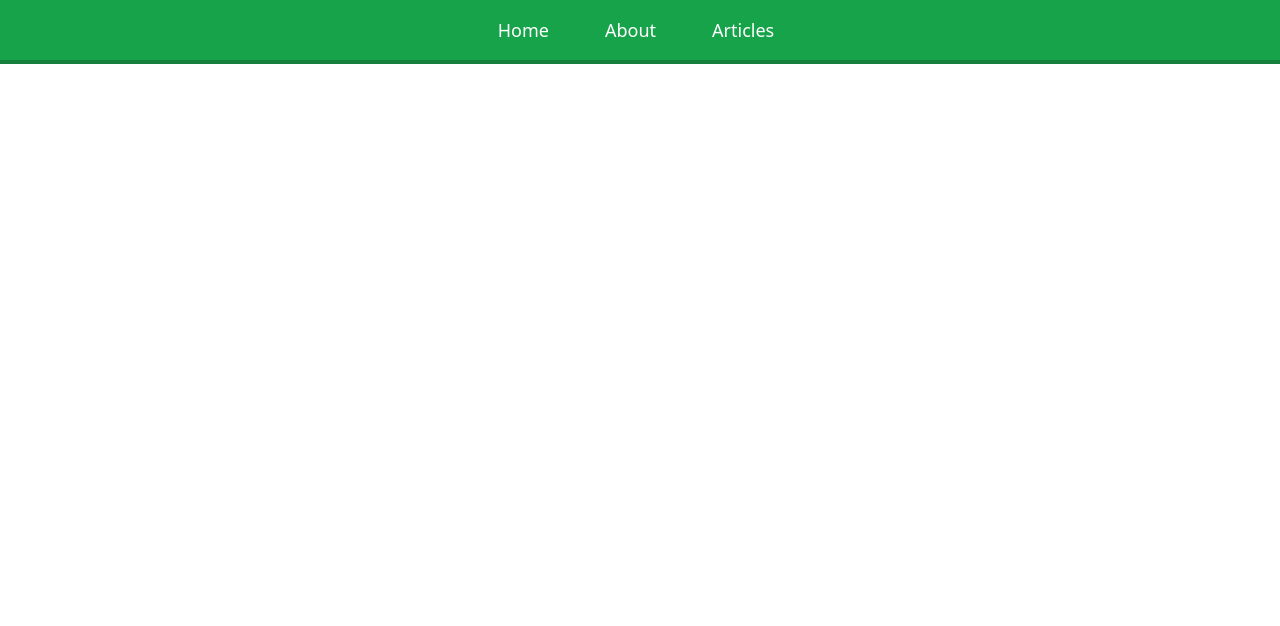
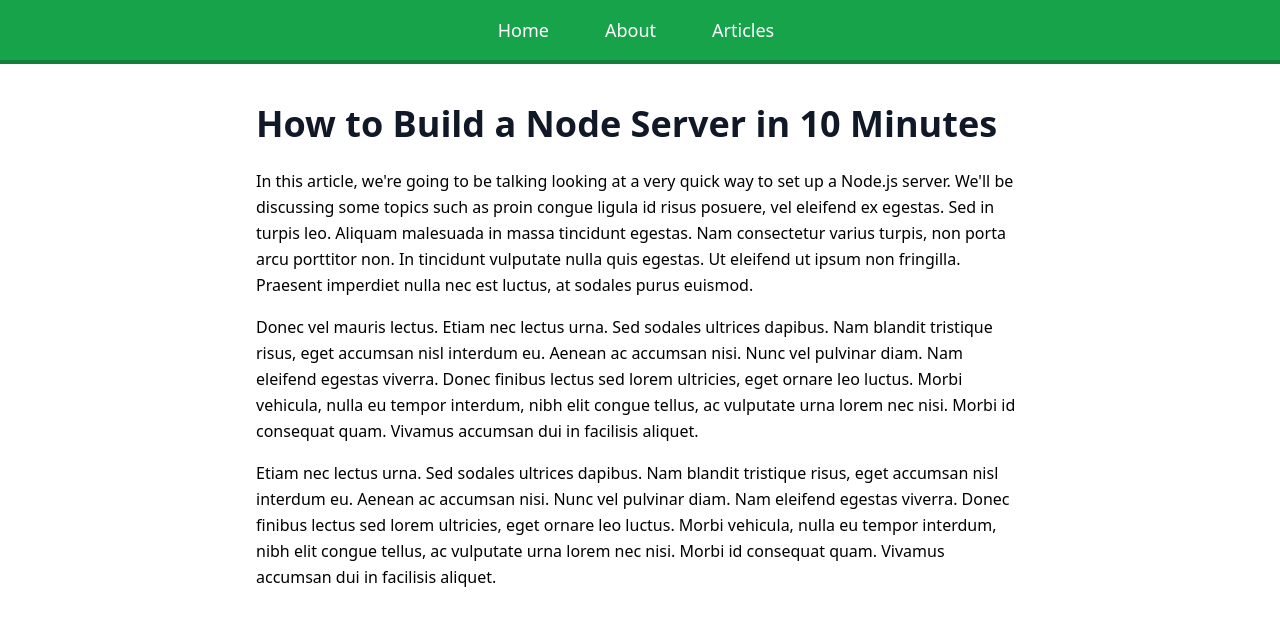
Before and after one commit to mangala-karunarathne/blog, a React (Create React App) app in the folder frontend/: page /article/learn-node in a window 1280 px wide. Before the commit this address had no page. Shown: the top 626 px of the page. Built offline with nearby package versions, Linux system fonts and the light colour scheme; the HTML template or start-up script is replaced by a standard one.

Commit message:
Article Content Page

```diff
--- a/frontend/src/App.js
+++ b/frontend/src/App.js
@@ -1,13 +1,13 @@
 import {BrowserRouter as Router, Route, Routes} from 'react-router-dom';
-import Navbar from './components/Navbar';
+
+//Pages
 import About from './pages/About';
 import Article from './pages/Article';
 import ArticleList from './pages/ArticleList';
-// import { Link } from "react-router-dom";
-
-//Pages
 import Home from "./pages/Home";
 
+// Components
+import Navbar from './components/Navbar';
 function App() {
   return (
       <Router>
@@ -17,8 +17,9 @@ function App() {
             <Routes>
               <Route path='/' element={<Home/>}/>
               <Route path='/about' element={<About/>}/>
-              <Route path='/article' element={<Article/>}/>
               <Route path='/articlelist' element={<ArticleList/>}/>
+              {/* URL Parameter >> :name*/}
+              <Route path='/article/:name' element={<Article/>}/>
             </Routes>
         </div>
 
--- a/frontend/src/pages/About.js
+++ b/frontend/src/pages/About.js
@@ -36,4 +36,4 @@ const About = () => {
   )
 }
 
-export default About
+export default About;
--- a/frontend/src/pages/Article.js
+++ b/frontend/src/pages/Article.js
@@ -1,37 +1,23 @@
-import React from 'react'
+import React from 'react';
+import { useParams } from 'react-router-dom';
+import k from './article-content'
 
 const Article = () => {
+  const {name} = useParams();
+  const article = k.find((article)=>article.name ===name);
+  if (!article) return <h1> Article does not exist </h1>
   return (
     <div>
-       <h1 className='sm:text-4xl text-2xl font-bold my-6 text-gray-900'> This is a Article </h1>
-       <p className='mx-auto leading-relaxed text-base mb-4'>
-            Duis sint est occaecat ut exercitation mollit mollit ea ullamco.
-            Excepteur nisi in eiusmod qui tempor id tempor id tempor dolore
-            ullamco veniam elit. Sit sint officia esse laborum amet tempor
-            ullamco magna ex.
+       <h1 className='sm:text-4xl text-2xl font-bold my-6 text-gray-900'>
+         {article.title}
+       </h1>
+       {article.content.map((paragraph, index)=>(
+        <p className='mx-auto leading-relaxed text-base mb-4' key={index}>
+          {paragraph}
         </p>
-        <p className='mx-auto leading-relaxed text-base mb-4'>
-            Aliqua laboris magna sint irure exercitation reprehenderit consequat ut. Elit aliqua adipisicing
-            sint tempor nostrud proident non eiusmod ut nulla incididunt consectetur. Velit nulla id aute
-            eiusmod aliqua. Sint sunt consectetur et duis proident pariatur nulla aute in deserunt ullamco duis.
-             Ipsum mollit proident ullamco anim ea reprehenderit. Ut ullamco nulla id fugiat adipisicing ut pariatur.
-              Commodo minim qui laboris aliqua eiusmod incididunt eiusmod reprehenderit voluptate dolor sit magna occaecat.
-        </p>
-        <p className='mx-auto leading-relaxed text-base mb-4'>
-            Aliqua laboris magna sint irure exercitation reprehenderit consequat ut. Elit aliqua adipisicing
-            sint tempor nostrud proident non eiusmod ut nulla incididunt consectetur. Velit nulla id aute
-            eiusmod aliqua. Sint sunt consectetur et duis proident pariatur nulla aute in deserunt ullamco duis.
-             Ipsum mollit proident ullamco anim ea reprehenderit. Ut ullamco nulla id fugiat adipisicing ut pariatur.
-              Commodo minim qui laboris aliqua eiusmod incididunt eiusmod reprehenderit voluptate dolor sit magna occaecat.
-
-              Aliqua laboris magna sint irure exercitation reprehenderit consequat ut. Elit aliqua adipisicing
-            sint tempor nostrud proident non eiusmod ut nulla incididunt consectetur. Velit nulla id aute
-            eiusmod aliqua. Sint sunt consectetur et duis proident pariatur nulla aute in deserunt ullamco duis.
-             Ipsum mollit proident ullamco anim ea reprehenderit. Ut ullamco nulla id fugiat adipisicing ut pariatur.
-              Commodo minim qui laboris aliqua eiusmod incididunt eiusmod reprehenderit voluptate dolor sit magna occaecat.
-        </p>
+            ))}
     </div>
   )
 }
 
-export default Article
+export default Article;
--- /dev/null
+++ b/frontend/src/pages/article-content.js
@@ -0,0 +1,33 @@
+const articles = [
+    {
+      name: "learn-react",
+      title: "The Fastest Way to Learn React",
+      thumbnail: "/images/blog1.jpg",
+      content: [
+        `Welcome! Today we're going to be talking about the fastest way to learn React. Lorem proin congue ligula id risus posuere, vel eleifend ex egestas. Sed in turpis leo. Aliquam malesuada in massa tincidunt egestas. Nam consectetur varius turpis, non porta arcu porttitor non. In tincidunt vulputate nulla quis egestas. Ut eleifend ut ipsum non fringilla. Praesent imperdiet nulla nec est luctus, at sodales purus euismod.`,
+        `Donec vel mauris lectus. Etiam nec lectus urna. Sed sodales ultrices dapibus. Nam blandit tristique risus, eget accumsan nisl interdum eu. Aenean ac accumsan nisi. Nunc vel pulvinar diam. Nam eleifend egestas viverra. Donec finibus lectus sed lorem ultricies, eget ornare leo luctus. Morbi vehicula, nulla eu tempor interdum, nibh elit congue tellus, ac vulputate urna lorem nec nisi. Morbi id consequat quam. Vivamus accumsan dui in facilisis aliquet.`,
+        `Etiam nec lectus urna. Sed sodales ultrices dapibus. Nam blandit tristique risus, eget accumsan nisl interdum eu. Aenean ac accumsan nisi. Nunc vel pulvinar diam. Nam eleifend egestas viverra. Donec finibus lectus sed lorem ultricies, eget ornare leo luctus. Morbi vehicula, nulla eu tempor interdum, nibh elit congue tellus, ac vulputate urna lorem nec nisi. Morbi id consequat quam. Vivamus accumsan dui in facilisis aliquet.`,
+      ],
+    },
+    {
+      name: "learn-node",
+      title: "How to Build a Node Server in 10 Minutes",
+      thumbnail: "/images/blog2.jpg",
+      content: [
+        `In this article, we're going to be talking looking at a very quick way to set up a Node.js server. We'll be discussing some topics such as proin congue ligula id risus posuere, vel eleifend ex egestas. Sed in turpis leo. Aliquam malesuada in massa tincidunt egestas. Nam consectetur varius turpis, non porta arcu porttitor non. In tincidunt vulputate nulla quis egestas. Ut eleifend ut ipsum non fringilla. Praesent imperdiet nulla nec est luctus, at sodales purus euismod.`,
+        `Donec vel mauris lectus. Etiam nec lectus urna. Sed sodales ultrices dapibus. Nam blandit tristique risus, eget accumsan nisl interdum eu. Aenean ac accumsan nisi. Nunc vel pulvinar diam. Nam eleifend egestas viverra. Donec finibus lectus sed lorem ultricies, eget ornare leo luctus. Morbi vehicula, nulla eu tempor interdum, nibh elit congue tellus, ac vulputate urna lorem nec nisi. Morbi id consequat quam. Vivamus accumsan dui in facilisis aliquet.`,
+        `Etiam nec lectus urna. Sed sodales ultrices dapibus. Nam blandit tristique risus, eget accumsan nisl interdum eu. Aenean ac accumsan nisi. Nunc vel pulvinar diam. Nam eleifend egestas viverra. Donec finibus lectus sed lorem ultricies, eget ornare leo luctus. Morbi vehicula, nulla eu tempor interdum, nibh elit congue tellus, ac vulputate urna lorem nec nisi. Morbi id consequat quam. Vivamus accumsan dui in facilisis aliquet.`,
+      ],
+    },
+    {
+      name: "my-thoughts-on-learning-react",
+      title: "My Thoughts on Learning ReactJS",
+      thumbnail: "/images/blog3.jpg",
+      content: [
+        `Today is the day I talk about something which scares most people: Learning ReactJS. In reality, I'm not sure why people have such a hard time with Learning ReactJS ligula id risus posuere, vel eleifend ex egestas. Sed in turpis leo. Aliquam malesuada in massa tincidunt egestas. Nam consectetur varius turpis, non porta arcu porttitor non. In tincidunt vulputate nulla quis egestas. Ut eleifend ut ipsum non fringilla. Praesent imperdiet nulla nec est luctus, at sodales purus euismod.`,
+        `Donec vel mauris lectus. Etiam nec lectus urna. Sed sodales ultrices dapibus. Nam blandit tristique risus, eget accumsan nisl interdum eu. Aenean ac accumsan nisi. Nunc vel pulvinar diam. Nam eleifend egestas viverra. Donec finibus lectus sed lorem ultricies, eget ornare leo luctus. Morbi vehicula, nulla eu tempor interdum, nibh elit congue tellus, ac vulputate urna lorem nec nisi. Morbi id consequat quam. Vivamus accumsan dui in facilisis aliquet.`,
+        `Etiam nec lectus urna. Sed sodales ultrices dapibus. Nam blandit tristique risus, eget accumsan nisl interdum eu. Aenean ac accumsan nisi. Nunc vel pulvinar diam. Nam eleifend egestas viverra. Donec finibus lectus sed lorem ultricies, eget ornare leo luctus. Morbi vehicula, nulla eu tempor interdum, nibh elit congue tellus, ac vulputate urna lorem nec nisi. Morbi id consequat quam. Vivamus accumsan dui in facilisis aliquet.`,
+      ],
+    },
+  ];
+  export default articles;
```
